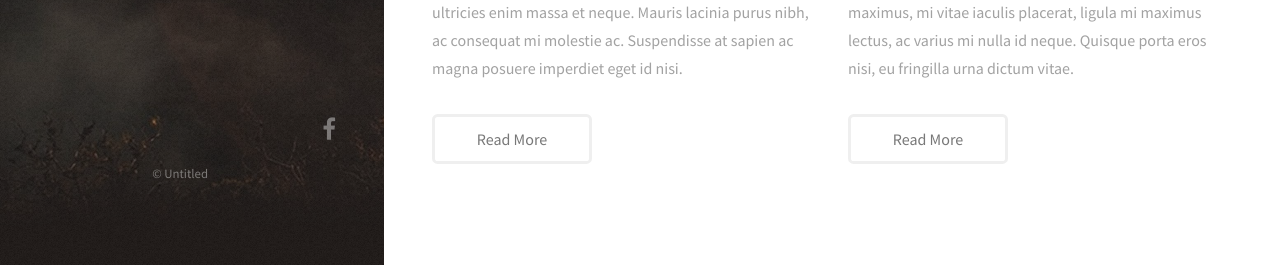
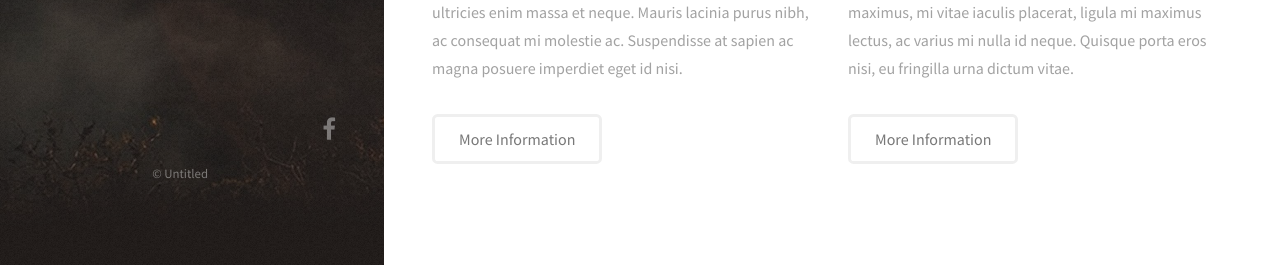
Before and after one commit to Zhiyelah/zhiyelah.github.io, a Jekyll site: the page built from index.html, in a window 1280 px wide and 1049 px high. Shown: the part 781-1046 px from the top of the window. Built offline with Jekyll 4.4.1, drawn with Linux system fonts in a browser that asks for light colours; nearby versions of some CDN libraries.

Commit message:
Update index.html

```diff
--- a/index.html
+++ b/index.html
@@ -27,7 +27,7 @@ layout: default
           </section>
           <footer>
             <ul class="actions">
-              <li><a href="{{ post.url }}" class="button">Read More</a></li>
+              <li><a href="{{ post.url }}" class="button">More Information</a></li>
               <li class="editor-link"><a href="cloudcannon:collections/{{ post.path }}" class="button"><strong>&#9998;</strong> Edit post</a></li>
             </ul>
           </footer>
```
